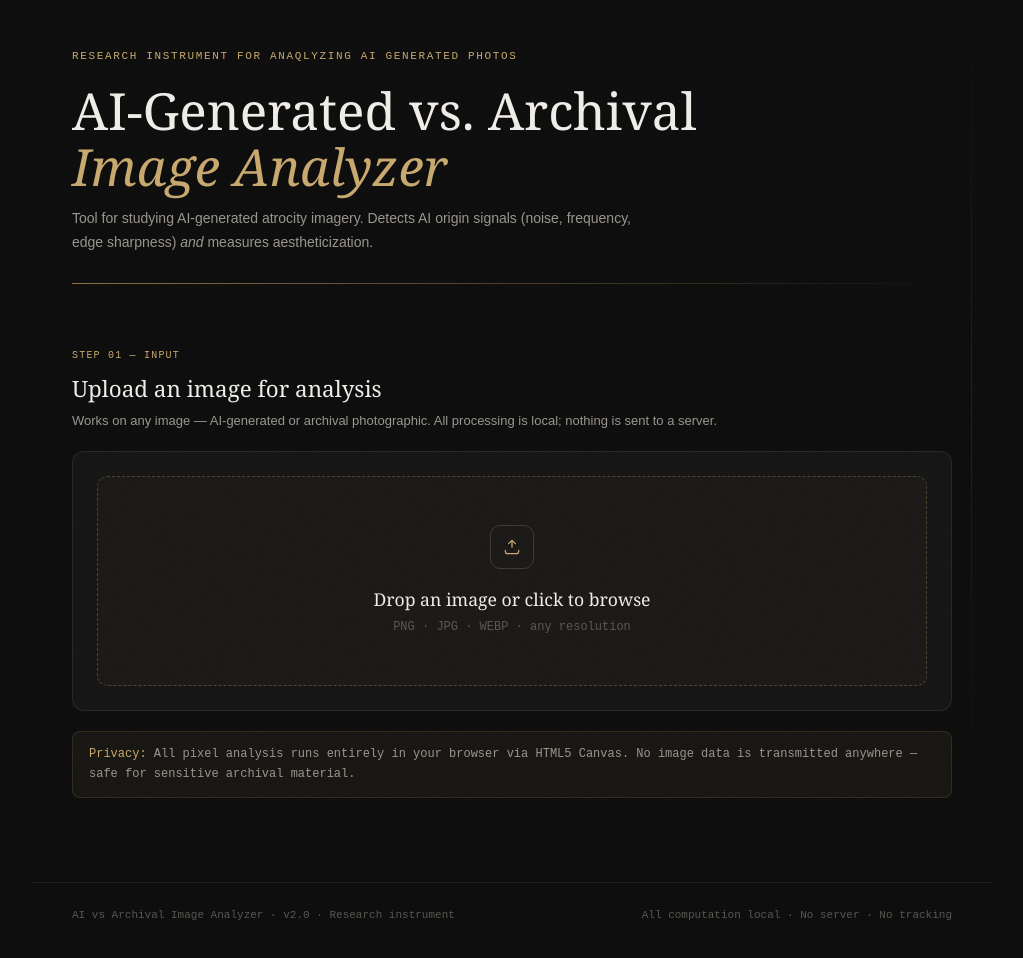
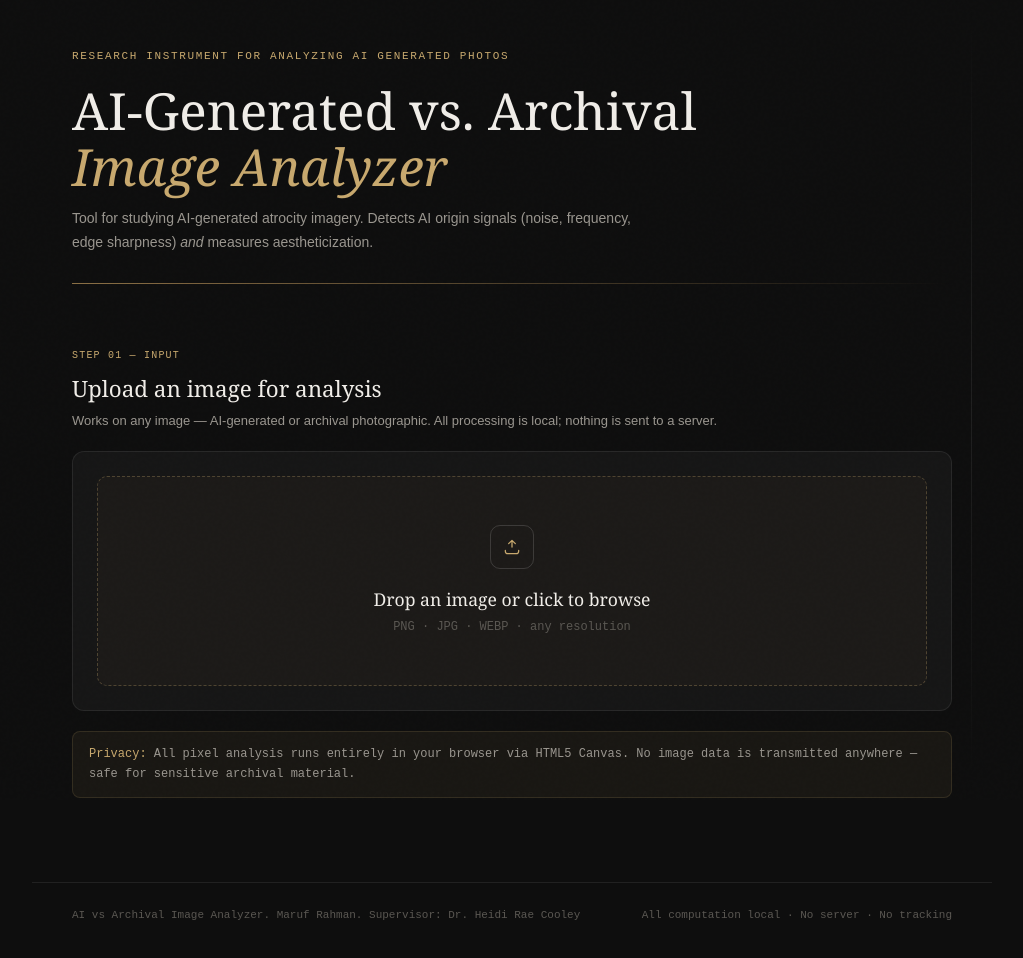
Before and after one commit to Maruf1248/analyzer, a plain HTML site: page index.html in a window 1280 px wide. Shown: the whole page, without its empty margins (128-1151 px from the left). Drawn offline with Linux system fonts and the light colour scheme.

Commit message:
Update index.html

```diff
--- a/index.html
+++ b/index.html
@@ -135,7 +135,7 @@ footer p{font-family:var(--fm);font-size:11px;color:var(--text3)}
 <body>
 <div class="deco-line"></div>
 <header>
-  <div class="header-label">Research instrument for anaqlyzing AI generated photos </div>
+  <div class="header-label">Research instrument for analyzing AI generated photos </div>
   <h1>AI-Generated vs. Archival<br><em>Image Analyzer</em></h1>
   <p class="sub"> Tool for studying AI-generated atrocity imagery. Detects AI origin signals (noise, frequency, edge sharpness) <em>and</em> measures aestheticization. </p>
   <div class="header-line"></div>
@@ -276,7 +276,7 @@ footer p{font-family:var(--fm);font-size:11px;color:var(--text3)}
 </main>
 
 <footer>
-  <p>AI vs Archival Image Analyzer · v2.0 · Research instrument</p>
+  <p>AI vs Archival Image Analyzer. Maruf Rahman. Supervisor: Dr. Heidi Rae Cooley </p>
   <p>All computation local · No server · No tracking</p>
 </footer>
 
```
